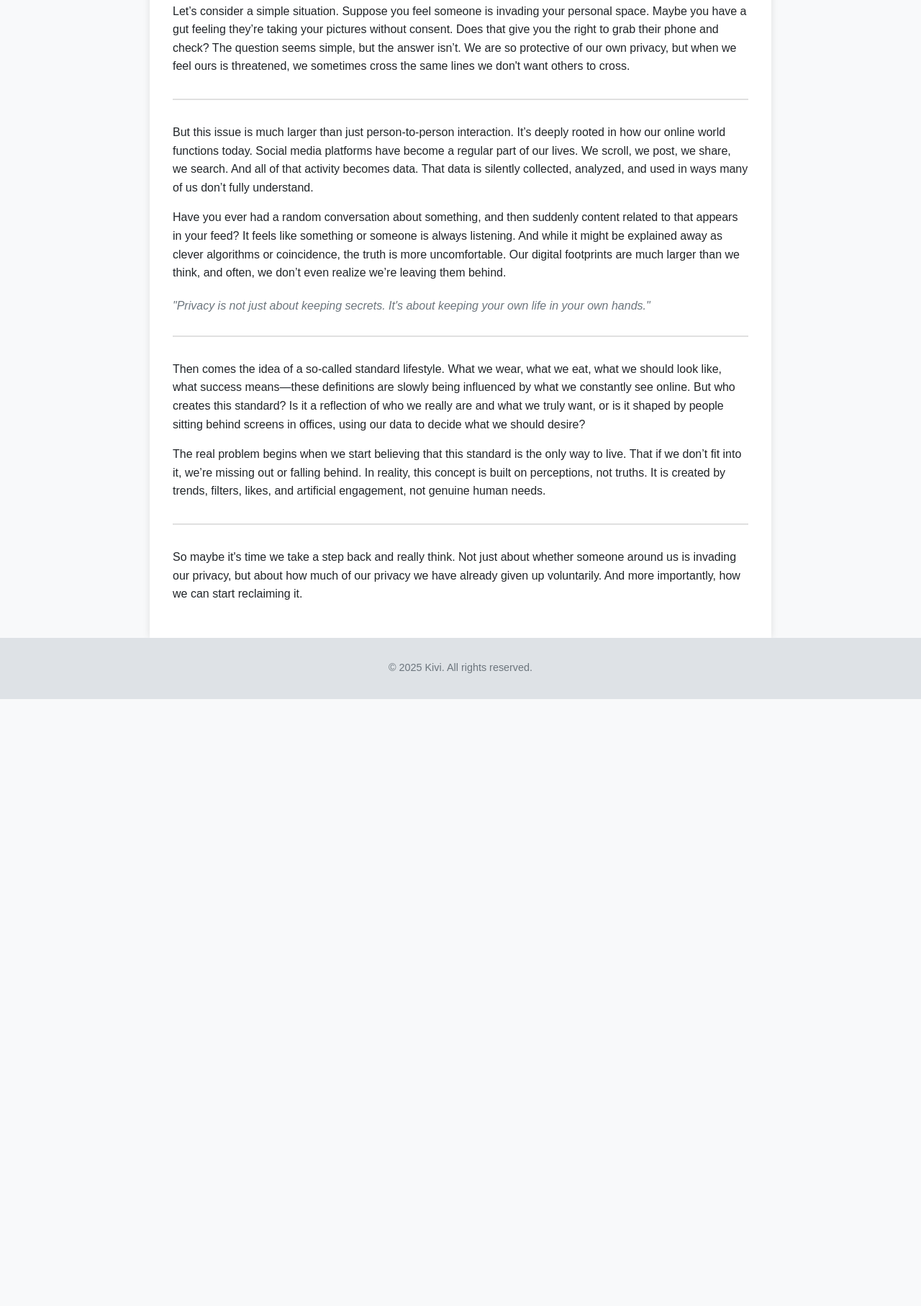
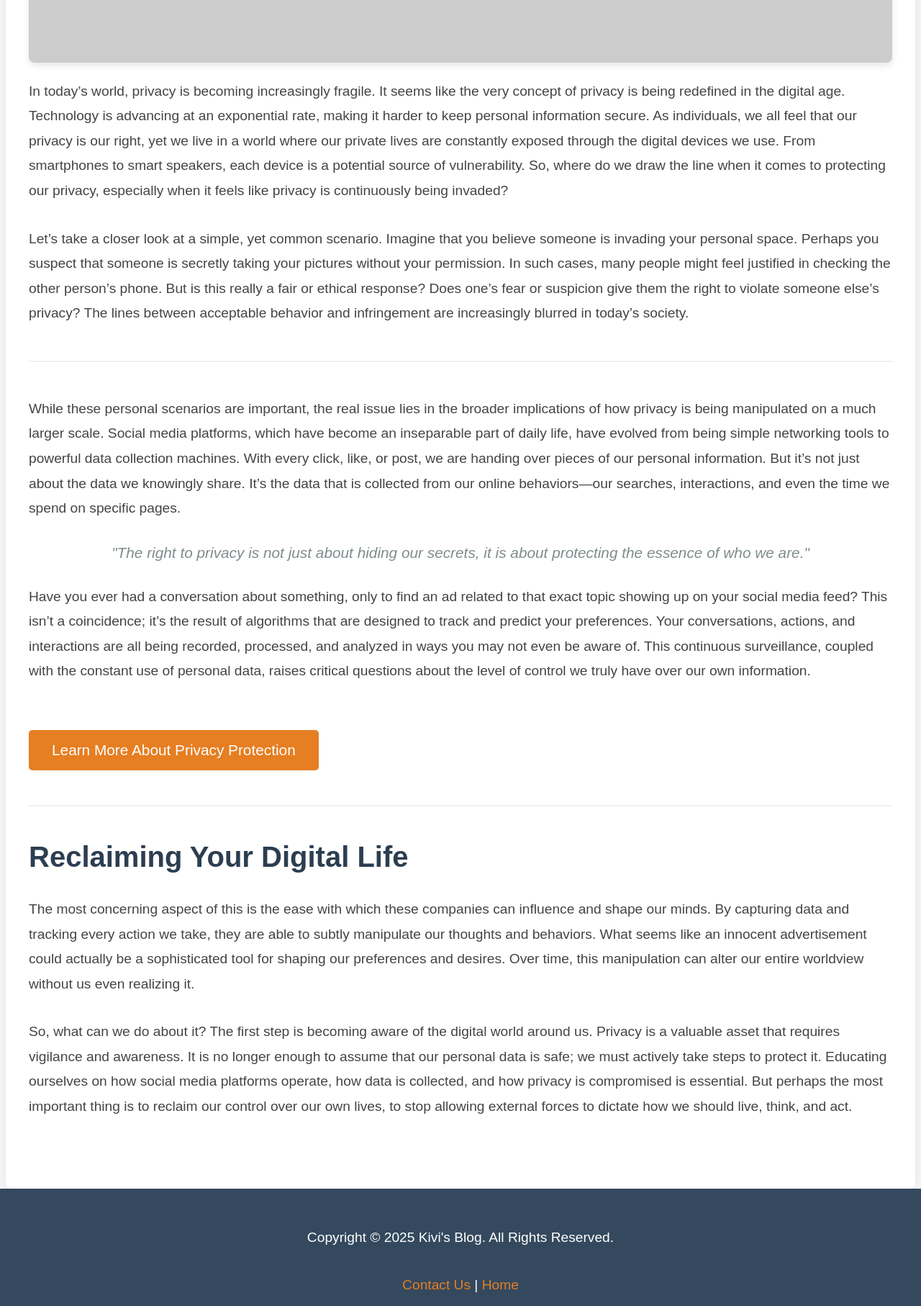
Before and after one commit to KiVi-blog/Kivi-Blog, a plain HTML site: page index.html in a window 1280 px wide. Shown: the part 986-2800 px from the top of the page at 72% size. Before the commit the page ends 1957 px from the top, so only its background shows below. Drawn offline with Linux system fonts and the light colour scheme; placeholder pictures from the web are drawn by us.

Commit message:
Add files via upload

```diff
--- a/index.html
+++ b/index.html
@@ -3,116 +3,200 @@
 <head>
   <meta charset="UTF-8" />
   <meta name="viewport" content="width=device-width, initial-scale=1.0" />
-  <title>Kivi's Blog</title>
+  <title>Kivi's Blog | Privacy and Society</title>
   <style>
+    /* Global Styles */
     body {
-      font-family: Arial, sans-serif;
+      font-family: 'Arial', sans-serif;
       margin: 0;
       padding: 0;
-      background: #f8f9fa;
-      color: #212529;
+      background-color: #f7f9fc;
+      color: #444;
     }
+
     header {
-      background: url('https://via.placeholder.com/1200x400') no-repeat center center;
-      background-size: cover;
+      background: linear-gradient(to right, #34495e, #2c3e50);
       color: white;
+      padding: 4rem 2rem;
       text-align: center;
-      padding: 5rem 1rem;
     }
     header h1 {
-      font-size: 3rem;
+      font-size: 3.5rem;
+      font-weight: bold;
     }
     header p {
-      font-size: 1.2rem;
+      font-size: 1.5rem;
+      margin-top: 1rem;
     }
+
+    /* Navigation */
     nav {
+      background-color: #34495e;
       text-align: center;
       padding: 1rem;
-      background: #495057;
+      position: sticky;
+      top: 0;
+      z-index: 1000;
     }
     nav a {
       color: white;
-      margin: 0 1rem;
+      margin: 0 2rem;
       text-decoration: none;
-      font-weight: bold;
+      font-size: 1.2rem;
+      font-weight: 500;
     }
+    nav a:hover {
+      text-decoration: underline;
+    }
+
+    /* Main Content Styles */
     main {
-      padding: 2rem;
-      max-width: 800px;
-      margin: auto;
-      background: white;
-      box-shadow: 0 0 10px rgba(0,0,0,0.1);
+      padding: 4rem 2rem;
+      max-width: 1200px;
+      margin: 0 auto;
+      background-color: white;
+      box-shadow: 0px 4px 20px rgba(0,0,0,0.1);
+      border-radius: 8px;
     }
     h2 {
-      color: #343a40;
+      color: #2c3e50;
+      font-size: 2.5rem;
     }
     p {
-      line-height: 1.6;
-      margin-bottom: 1rem;
+      line-height: 1.8;
+      font-size: 1.2rem;
+      margin-bottom: 2rem;
     }
-    footer {
+
+    /* Divider */
+    .divider {
+      border-top: 2px solid #ecf0f1;
+      margin: 3rem 0;
+    }
+
+    /* Quote */
+    .quote {
+      font-style: italic;
+      color: #7f8c8d;
+      font-size: 1.3rem;
+      margin: 2rem 0;
       text-align: center;
-      padding: 1rem;
-      background: #dee2e6;
-      color: #6c757d;
-      font-size: 0.9rem;
     }
-    .divider {
-      margin: 2rem 0;
-      border-top: 2px solid #e0e0e0;
-    }
+
+    /* Image */
     .image-container img {
       width: 100%;
       height: auto;
       border-radius: 8px;
+      box-shadow: 0px 4px 10px rgba(0, 0, 0, 0.1);
     }
-    .quote {
-      font-style: italic;
-      color: #6c757d;
-      margin: 1.5rem 0;
+
+    /* Call to Action Button */
+    .cta-btn {
+      display: inline-block;
+      background-color: #e67e22;
+      color: white;
+      font-size: 1.3rem;
+      padding: 1rem 2rem;
+      border-radius: 5px;
+      text-decoration: none;
+      margin-top: 2rem;
+      transition: background-color 0.3s;
+    }
+    .cta-btn:hover {
+      background-color: #d35400;
+    }
+
+    /* Footer */
+    footer {
+      text-align: center;
+      background-color: #34495e;
+      color: white;
+      padding: 2rem 0;
+    }
+    footer a {
+      color: #e67e22;
+      text-decoration: none;
+    }
+    footer a:hover {
+      text-decoration: underline;
+    }
+
+    /* Responsive Design */
+    @media screen and (max-width: 768px) {
+      nav a {
+        margin: 0 1rem;
+        font-size: 1rem;
+      }
+
+      header h1 {
+        font-size: 2.5rem;
+      }
+
+      main {
+        padding: 3rem 1rem;
+      }
+
+      .cta-btn {
+        font-size: 1.1rem;
+        padding: 0.8rem 1.5rem;
+      }
     }
   </style>
 </head>
 <body>
+
+  <!-- Header Section -->
   <header>
-    <h1>Kivi's Blog</h1>
-    <p>Exploring privacy, society, and the digital age</p>
+    <h1>Kivi's Blog | Privacy in 2025</h1>
+    <p>Exploring Privacy, Technology, and Society in the Modern World</p>
   </header>
+
+  <!-- Navigation Bar -->
   <nav>
     <a href="#home">Home</a>
     <a href="#blog">Blog</a>
+    <a href="#contact">Contact</a>
   </nav>
+
+  <!-- Main Content Section -->
   <main id="blog">
     <h2>Invading Someone’s Privacy: Where Do We Draw the Line?</h2>
     <div class="image-container">
-      <img src="https://via.placeholder.com/800x400" alt="Privacy Concerns">
+      <img src="https://via.placeholder.com/1200x500" alt="Privacy Concerns">
     </div>
-    <p>Privacy in today’s world is no longer a luxury. It’s a constant concern, something that feels more fragile with each passing day. As technology evolves, so does our exposure. And somewhere along the way, the boundaries between public and private have started to blur.</p>
 
-    <p>Let’s consider a simple situation. Suppose you feel someone is invading your personal space. Maybe you have a gut feeling they’re taking your pictures without consent. Does that give you the right to grab their phone and check? The question seems simple, but the answer isn’t. We are so protective of our own privacy, but when we feel ours is threatened, we sometimes cross the same lines we don't want others to cross.</p>
+    <p>In today’s world, privacy is becoming increasingly fragile. It seems like the very concept of privacy is being redefined in the digital age. Technology is advancing at an exponential rate, making it harder to keep personal information secure. As individuals, we all feel that our privacy is our right, yet we live in a world where our private lives are constantly exposed through the digital devices we use. From smartphones to smart speakers, each device is a potential source of vulnerability. So, where do we draw the line when it comes to protecting our privacy, especially when it feels like privacy is continuously being invaded?</p>
+
+    <p>Let’s take a closer look at a simple, yet common scenario. Imagine that you believe someone is invading your personal space. Perhaps you suspect that someone is secretly taking your pictures without your permission. In such cases, many people might feel justified in checking the other person’s phone. But is this really a fair or ethical response? Does one’s fear or suspicion give them the right to violate someone else’s privacy? The lines between acceptable behavior and infringement are increasingly blurred in today’s society.</p>
 
     <div class="divider"></div>
 
-    <p>But this issue is much larger than just person-to-person interaction. It’s deeply rooted in how our online world functions today. Social media platforms have become a regular part of our lives. We scroll, we post, we share, we search. And all of that activity becomes data. That data is silently collected, analyzed, and used in ways many of us don’t fully understand.</p>
-
-    <p>Have you ever had a random conversation about something, and then suddenly content related to that appears in your feed? It feels like something or someone is always listening. And while it might be explained away as clever algorithms or coincidence, the truth is more uncomfortable. Our digital footprints are much larger than we think, and often, we don’t even realize we’re leaving them behind.</p>
+    <p>While these personal scenarios are important, the real issue lies in the broader implications of how privacy is being manipulated on a much larger scale. Social media platforms, which have become an inseparable part of daily life, have evolved from being simple networking tools to powerful data collection machines. With every click, like, or post, we are handing over pieces of our personal information. But it’s not just about the data we knowingly share. It’s the data that is collected from our online behaviors—our searches, interactions, and even the time we spend on specific pages.</p>
 
     <div class="quote">
-      "Privacy is not just about keeping secrets. It's about keeping your own life in your own hands."
+      "The right to privacy is not just about hiding our secrets, it is about protecting the essence of who we are."
+    </div>
+
+    <p>Have you ever had a conversation about something, only to find an ad related to that exact topic showing up on your social media feed? This isn’t a coincidence; it’s the result of algorithms that are designed to track and predict your preferences. Your conversations, actions, and interactions are all being recorded, processed, and analyzed in ways you may not even be aware of. This continuous surveillance, coupled with the constant use of personal data, raises critical questions about the level of control we truly have over our own information.</p>
+
+    <div class="cta-btn">
+      Learn More About Privacy Protection
     </div>
 
     <div class="divider"></div>
 
-    <p>Then comes the idea of a so-called standard lifestyle. What we wear, what we eat, what we should look like, what success means—these definitions are slowly being influenced by what we constantly see online. But who creates this standard? Is it a reflection of who we really are and what we truly want, or is it shaped by people sitting behind screens in offices, using our data to decide what we should desire?</p>
+    <h2>Reclaiming Your Digital Life</h2>
+    <p>The most concerning aspect of this is the ease with which these companies can influence and shape our minds. By capturing data and tracking every action we take, they are able to subtly manipulate our thoughts and behaviors. What seems like an innocent advertisement could actually be a sophisticated tool for shaping our preferences and desires. Over time, this manipulation can alter our entire worldview without us even realizing it.</p>
 
-    <p>The real problem begins when we start believing that this standard is the only way to live. That if we don’t fit into it, we’re missing out or falling behind. In reality, this concept is built on perceptions, not truths. It is created by trends, filters, likes, and artificial engagement, not genuine human needs.</p>
+    <p>So, what can we do about it? The first step is becoming aware of the digital world around us. Privacy is a valuable asset that requires vigilance and awareness. It is no longer enough to assume that our personal data is safe; we must actively take steps to protect it. Educating ourselves on how social media platforms operate, how data is collected, and how privacy is compromised is essential. But perhaps the most important thing is to reclaim our control over our own lives, to stop allowing external forces to dictate how we should live, think, and act.</p>
+  </main>
 
-    <div class="divider"></div>
+  <!-- Footer Section -->
+  <footer>
+    <p>Copyright &copy; 2025 Kivi's Blog. All Rights Reserved.</p>
+    <p><a href="#contact">Contact Us</a> | <a href="#home">Home</a></p>
+  </footer>
 
-    <p>So maybe it's time we take a step back and really think. Not just about whether someone around us is invading our privacy, but about how much of our privacy we have already given up voluntarily. And more importantly, how we can start reclaiming it.</p>
-  </main>
-  <footer>
-    <p>© 2025 Kivi. All rights reserved.</p>
-  </footer>
 </body>
 </html>
```
